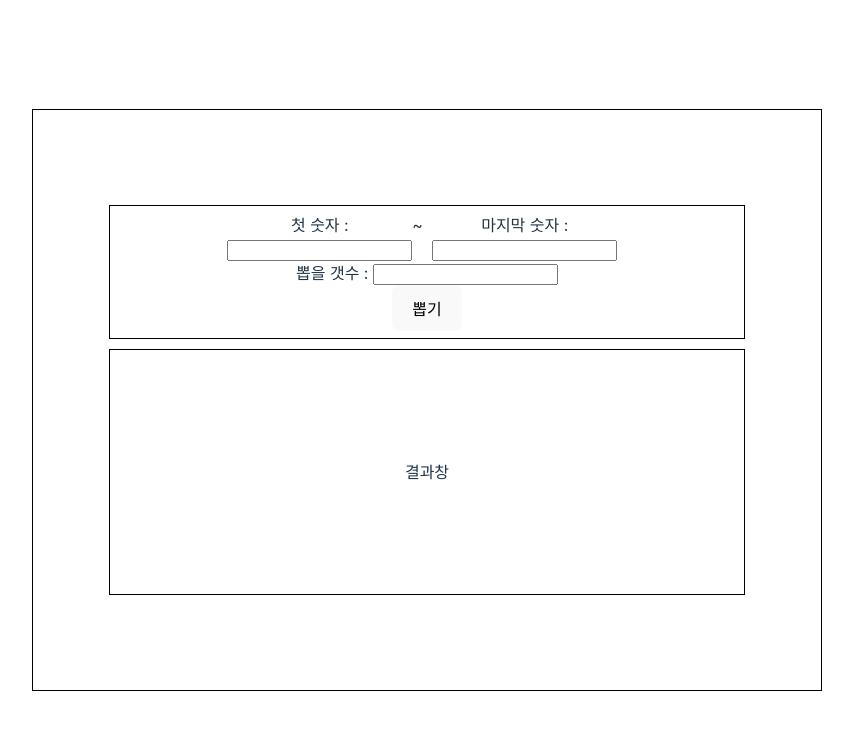
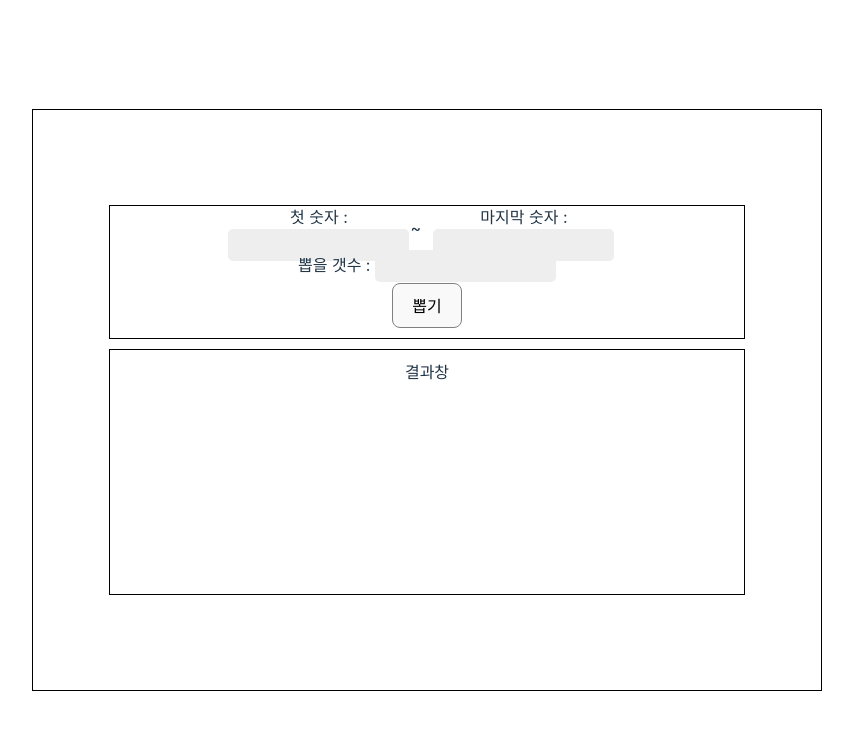
Before and after one commit to lapmu/Toy_Random_number, a React (Vite) app: page / in a window 1280 px wide. Shown: the top 730 px of the page, without its empty margins (213-1066 px from the left). Built offline with nearby package versions, Linux system fonts and the light colour scheme.

Commit message:
CSS 틀 완성

```diff
--- a/src/App.tsx
+++ b/src/App.tsx
@@ -10,26 +10,26 @@
       <Body>
         <InputWapper>
           <NumberRange>
-            <div>
+            <InputWapperBox>
               <label>
                 {`첫 숫자 : `}
                 <input />
               </label>
-            </div>
+            </InputWapperBox>
             ~
-            <div>
+            <InputWapperBox>
               <label>
                 {`마지막 숫자 : `}
                 <input />
               </label>
-            </div>
+            </InputWapperBox>
           </NumberRange>
-          <div>
+          <InputWapperBox>
             <label>
               {`뽑을 갯수 : `} <input />
             </label>
-          </div>
-          <button>뽑기</button>
+          </InputWapperBox>
+          <SelectButton>뽑기</SelectButton>
         </InputWapper>
         <ResultWapper>결과창</ResultWapper>
       </Body>
@@ -51,6 +51,7 @@
 `;
 
 const InputWapper = styled(Body)`
+  justify-content: space-between;
   width: 80%;
   height: 20%;
   margin-bottom: 10px;
@@ -63,7 +64,25 @@
 
 const NumberRange = styled.div`
   width: 65%;
+  height: 30%;
   display: flex;
   justify-content: space-between;
   align-content: center;
 `;
+
+const InputWapperBox = styled.div`
+  display: flex;
+  justify-content: center;
+  align-items: center;
+
+  input {
+    height: 30px;
+    border: none;
+    border-radius: 5px;
+    background-color: #eeeeee;
+  }
+`;
+
+const SelectButton = styled.button`
+  border: 1px solid gray;
+`;
```
